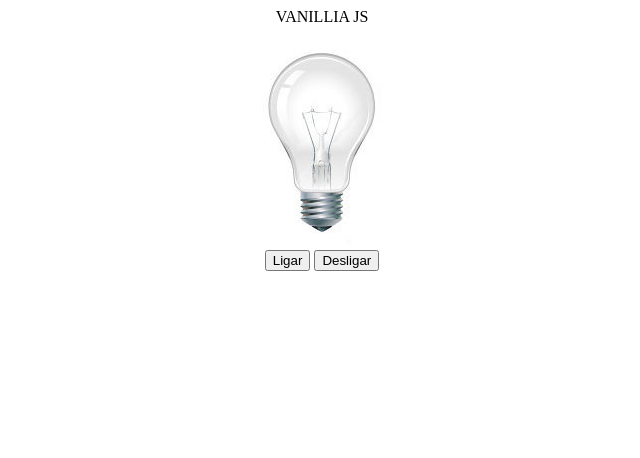
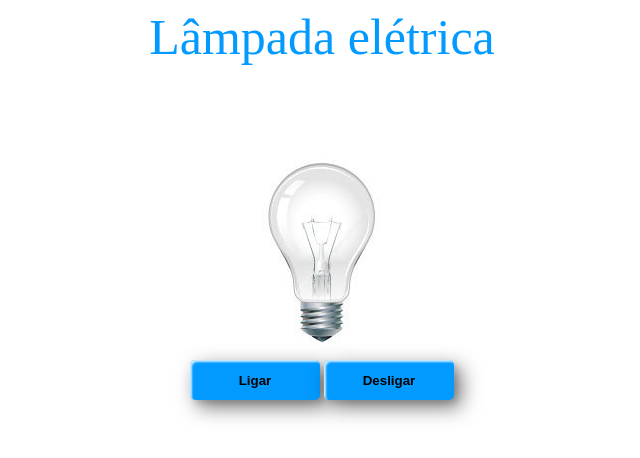
Before and after one commit to Euller-trindade/L-mpada, a plain HTML site: page index.html in a window 1280 px wide. Shown: the whole page, without its empty margins (318-958 px from the left). Drawn offline with Linux system fonts and the light colour scheme.

Commit message:
Alteração no visual do código

```diff
--- a/index.html
+++ b/index.html
@@ -1,21 +1,21 @@
 <!DOCTYPE html>
 <html lang="en">
   <head>
-    <meta charset="UTF-8">
-    <meta http-equiv="X-UA-Compatible" content="IE=edge">
-    <meta name="viewport" content="width=device-width, initial-scale=1.0">
-    <link rel="stylesheet" href="style.css">
+    <meta charset="UTF-8" />
+    <meta http-equiv="X-UA-Compatible" content="IE=edge" />
+    <meta name="viewport" content="width=device-width, initial-scale=1.0" />
+    <link rel="stylesheet" href="style.css" />
     <title>Lâmpada</title>
   </head>
   <body>
-    <header class="conteudo-titulo">VANILLIA JS</header>
+    <header>Lâmpada elétrica</header>
     <main>
-        <div class="conteudo-imagem">
-            <img src="desligada.jpg" alt="lâmpada" id="lamp">
+      <div>
+        <img src="desligada.jpg" alt="lâmpada" id="lamp" />
       </div>
-        <div class="conteudo-botao">
-            <button class="conteudo-botao--escrito" id="turnOn">Ligar</button>
-            <button class="conteudo-botao--escrito" id="turnOff">Desligar</button>
+      <div>
+        <button class="botao cust_btn" id="turnOn">Ligar</button>
+        <button class="botao cust_btn" id="turnOff">Desligar</button>
       </div>
     </main>
     <script src="lampada.js"></script>
--- a/lampada.js
+++ b/lampada.js
@@ -1,27 +1,27 @@
-const turnOn = document.getElementById ( 'turnOn' );
-const turnOff = document.getElementById ( 'turnOff' );
-const lamp = document.getElementById ( 'lamp' );
+const turnOn = document.getElementById("turnOn");
+const turnOff = document.getElementById("turnOff");
+const lamp = document.getElementById("lamp");
 
-function isLampBroken () {
-    return lamp.src.indexOf ( 'quebrada' ) > -1
+function isLampBroken() {
+  return lamp.src.indexOf("quebrada") > -1;
 }
 
-function lampOn () {
-    if ( !isLampBroken () ) {
-    lamp.src = './ligada.jpg';
+function lampOn() {
+  if (!isLampBroken()) {
+    lamp.src = "./ligada.jpg";
+  }
 }
+function lampOff() {
+  if (!isLampBroken()) {
+    lamp.src = "./desligada.jpg";
+  }
 }
-function lampOff () {
-    if ( !isLampBroken () ) {
-    lamp.src = './desligada.jpg';
-}
-}
-function lampBroken () {
-    lamp.src = './quebrada.jpg';
+function lampBroken() {
+  lamp.src = "./quebrada.jpg";
 }
 
-turnOn.addEventListener ( 'click', lampOn )
-turnOff.addEventListener ( 'click', lampOff )
-lamp.addEventListener ( 'mouseover', lampOn )
-lamp.addEventListener ( 'mouseleave', lampOff )
-lamp.addEventListener ( 'dblclick', lampBroken )
+turnOn.addEventListener("click", lampOn);
+turnOff.addEventListener("click", lampOff);
+lamp.addEventListener("mouseover", lampOn);
+lamp.addEventListener("mouseleave", lampOff);
+lamp.addEventListener("dblclick", lampBroken);
--- a/style.css
+++ b/style.css
@@ -1,10 +1,58 @@
-header{
-    display: flex;
-    flex-direction: column;
-    align-items:  center;
+header {
+  font-size: 50px;
+  display: flex;
+  flex-direction: column;
+  align-items: center;
+  color: rgb(2, 154, 255);
 }
-main{
-    display: flex;
-    flex-direction: column;
-    align-items:  center;
+main {
+  margin-top: 70px;
+  display: flex;
+  flex-direction: column;
+  align-items: center;
 }
+
+.cust_btn {
+  width: 130px;
+  height: 40px;
+  border-radius: 5px;
+  padding: 10px 25px;
+  font-weight: 700;
+  background: rgb(2, 154, 255);
+  cursor: pointer;
+  transition: all 0.3s ease;
+  position: relative;
+  display: inline-block;
+  box-shadow: inset 2px 2px 2px 0px rgba(255, 255, 255, 0.801),
+    7px 7px 20px 0px rgba(0, 0, 0, 0.541), 4px 4px 5px 0px rgba(0, 0, 0, 0.1);
+  outline: none;
+}
+
+.botao {
+  border: none;
+  color: #000;
+}
+.botao:after {
+  position: absolute;
+  content: "";
+  width: 0;
+  height: 100%;
+  top: 0;
+  left: 0;
+  direction: rtl;
+  z-index: -1;
+  box-shadow: -7px -7px 20px 0px #fff9, -4px -4px 5px 0px #fff9,
+    7px 7px 20px 0px #0002, 4px 4px 5px 0px #0001;
+  transition: all 0.3s ease;
+}
+.botao:hover {
+  color: #000;
+}
+.botao:hover:after {
+  left: auto;
+  right: 0;
+  width: 100%;
+}
+.botao:active {
+  top: 2px;
+}
```
Lines whose indentation alone changed are shown as unchanged.
